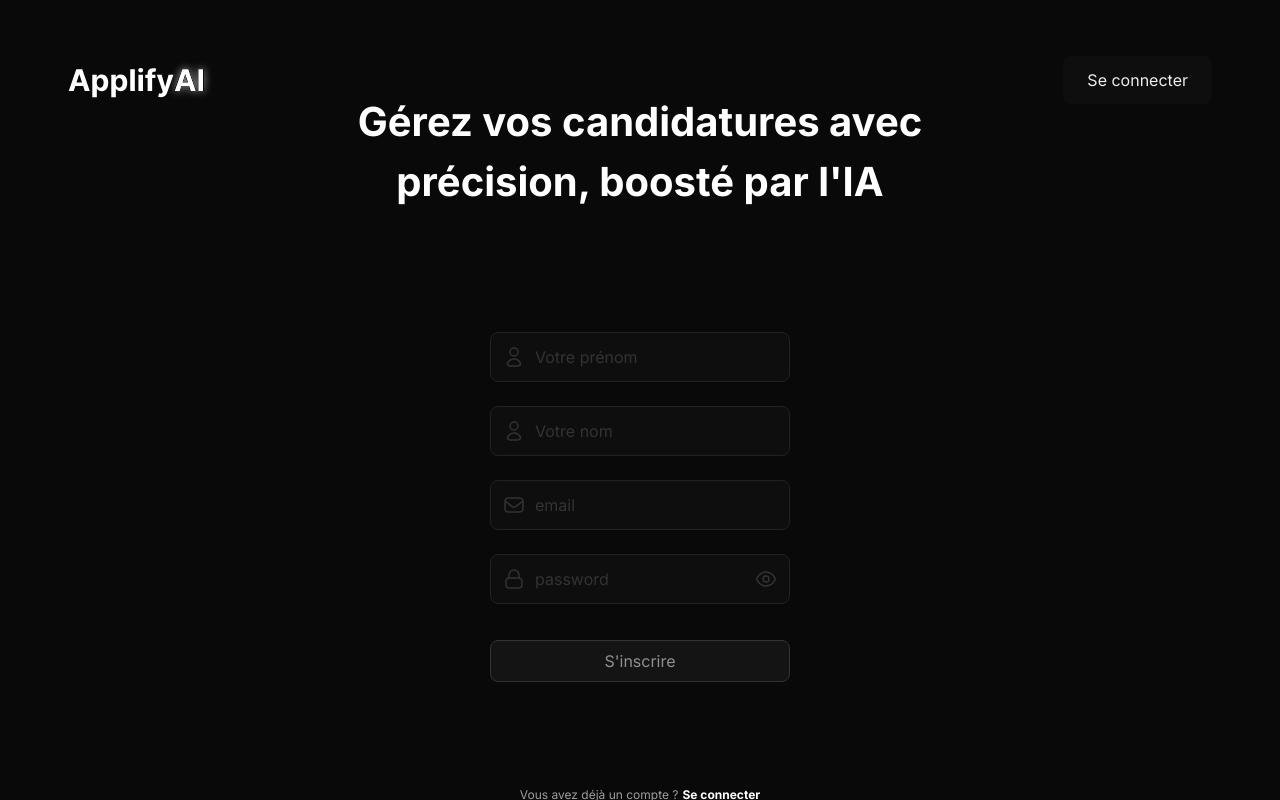
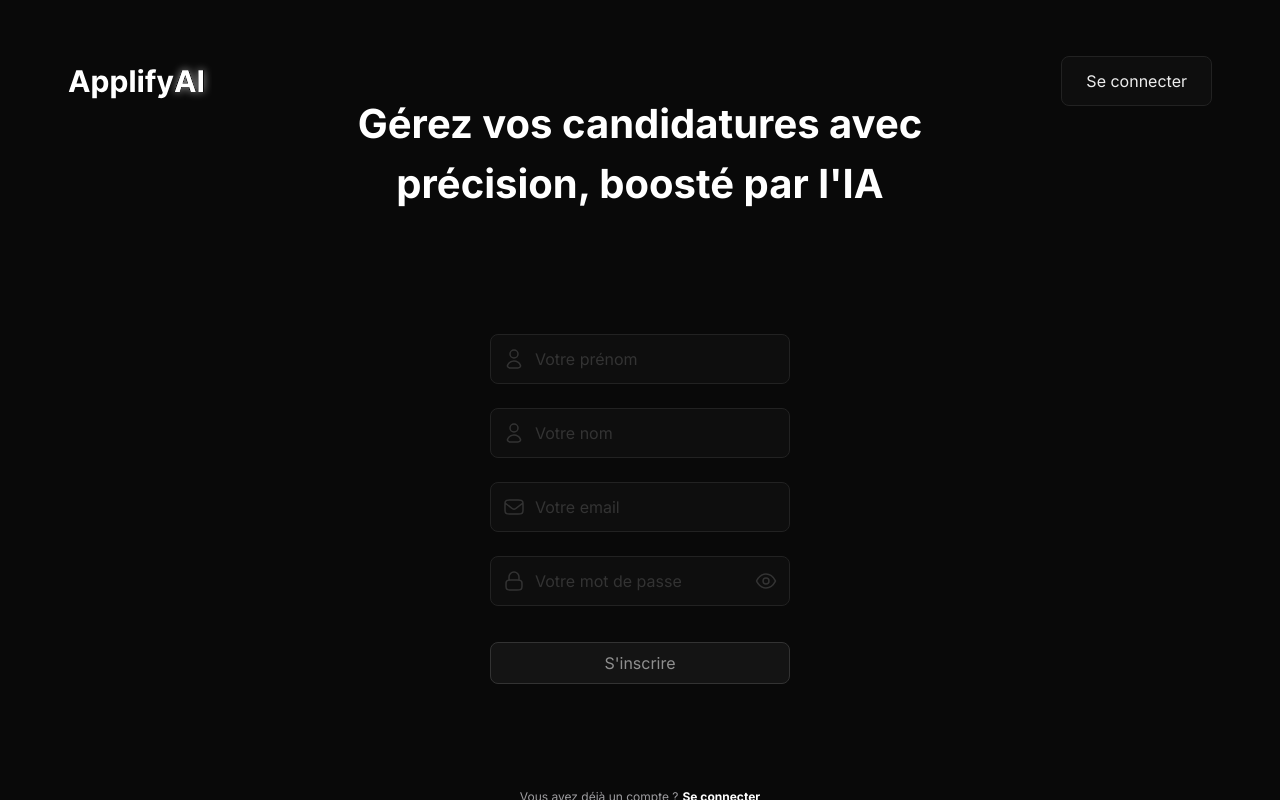
Before and after one commit to brdnicolas/mindset, a React (Create React App) app: page /register in a window 1280 px wide. Built offline with nearby package versions, Linux system fonts and the light colour scheme.

Commit message:
Some fixes

```diff
--- a/src/components/atoms/button/Button.tsx
+++ b/src/components/atoms/button/Button.tsx
@@ -51,7 +51,7 @@ export const ButtonSecondary = ({ children, className, onClick }: ButtonSecondar
       onClick={onClick}
       className={clsx(
         className,
-        'transition-all cursor-pointer py-3 px-6 flex items-center justify-center rounded-2 border-1 border-gray600 bg-gray-800 text-gray-50  hover:bg-gray-700'
+        'transition-all cursor-pointer py-3 px-6 flex items-center justify-center rounded-2 border-1 border-gray600 border-[1px] border-gray-600 bg-gray-800 text-gray-50  hover:bg-gray-700'
       )}
     >
       {children}
--- a/src/views/applications/components/Card.tsx
+++ b/src/views/applications/components/Card.tsx
@@ -6,9 +6,10 @@ type CardProps = {
   job: string
   date: string
   avatar?: string
+  coverLetter: string
 }
 
-export const Card = ({ company, job, date, avatar }: CardProps) => {
+export const Card = ({ company, job, date, avatar, coverLetter }: CardProps) => {
   return (
     <div className="p-5 bg-gray-700 w-full">
       <div className="flex items-center">
@@ -21,7 +22,7 @@ export const Card = ({ company, job, date, avatar }: CardProps) => {
           <Icon className="w-[18px] h-[18px]" name="calendar" />
           <p className="text-3.5 text-gray-500 ml-[8px]">{date}</p>
         </div>
-        <Icon className="w-[18px] h-[18px]" name="document-text" />
+        {coverLetter && <Icon className="w-[18px] h-[18px]" name="document-text" />}
       </div>
     </div>
   )
--- a/src/views/applications/components/Column.tsx
+++ b/src/views/applications/components/Column.tsx
@@ -49,7 +49,13 @@ export const Column = ({ cards, id, color, icon, title }: ColumnProps) => {
                     {...provided.draggableProps}
                     {...provided.dragHandleProps}
                   >
-                    <Card avatar={card.imageUrl} company={card.company} job={card.job} date={card.date} />
+                    <Card
+                      avatar={card.imageUrl}
+                      company={card.company}
+                      job={card.job}
+                      date={card.date}
+                      coverLetter={card.coverLetter}
+                    />
                   </div>
                 )}
               </Draggable>
--- a/src/views/login/Login.container.tsx
+++ b/src/views/login/Login.container.tsx
@@ -58,7 +58,7 @@ export const LoginContainer = () => {
               </ButtonPrimary>
               <p className="text-gray-300 text-3 flex justify-center mt-26">
                 Vous n'avez pas de compte ?
-                <Link className="text-white font-bold cursor-pointer no-underline ml-1" to="/register">
+                <Link className="text-white font-bold cursor-pointer no-underline ml-1 hover:underline" to="/register">
                   S'inscrire
                 </Link>
               </p>
--- a/src/views/register/Register.container.tsx
+++ b/src/views/register/Register.container.tsx
@@ -58,7 +58,7 @@ export const RegisterContainer = () => {
                 className="mt-6"
                 type="text"
                 value={email}
-                placeholder="email"
+                placeholder="Votre email"
                 iconName="mail"
                 handleOnChange={(e) => {
                   setEmail(e.target.value)
@@ -68,7 +68,7 @@ export const RegisterContainer = () => {
                 className="mt-6"
                 type="password"
                 value={password}
-                placeholder="password"
+                placeholder="Votre mot de passe"
                 iconName="lock"
                 handleOnChange={(e) => {
                   setPassword(e.target.value)
@@ -83,7 +83,7 @@ export const RegisterContainer = () => {
               </ButtonPrimary>
               <p className="text-gray-300 text-3 flex justify-center mt-26">
                 Vous avez déjà un compte ?{' '}
-                <Link className="text-white font-bold cursor-pointer no-underline ml-1" to="/login">
+                <Link className="text-white font-bold cursor-pointer no-underline ml-1 hover:underline" to="/login">
                   Se connecter
                 </Link>
               </p>
```
